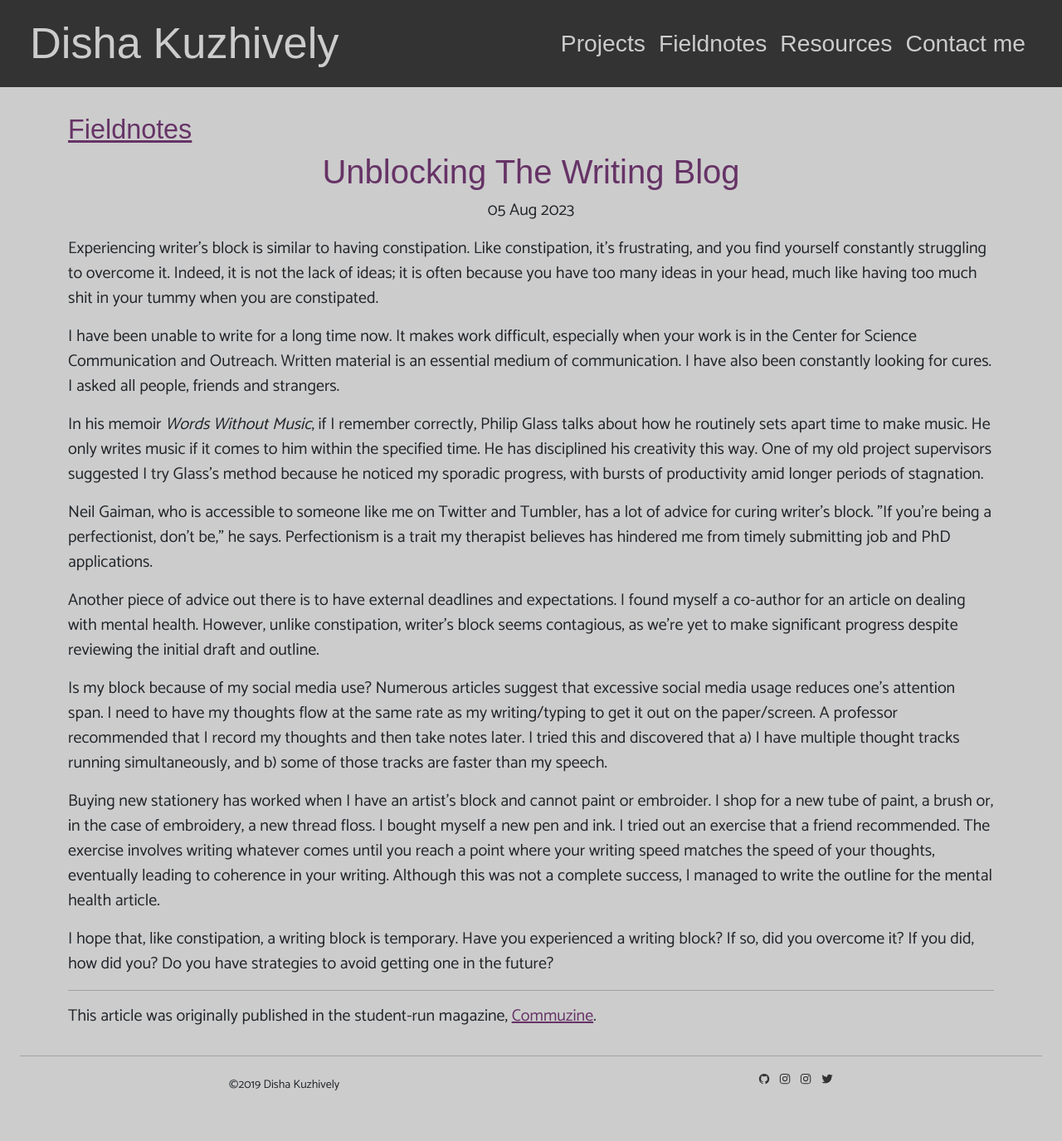
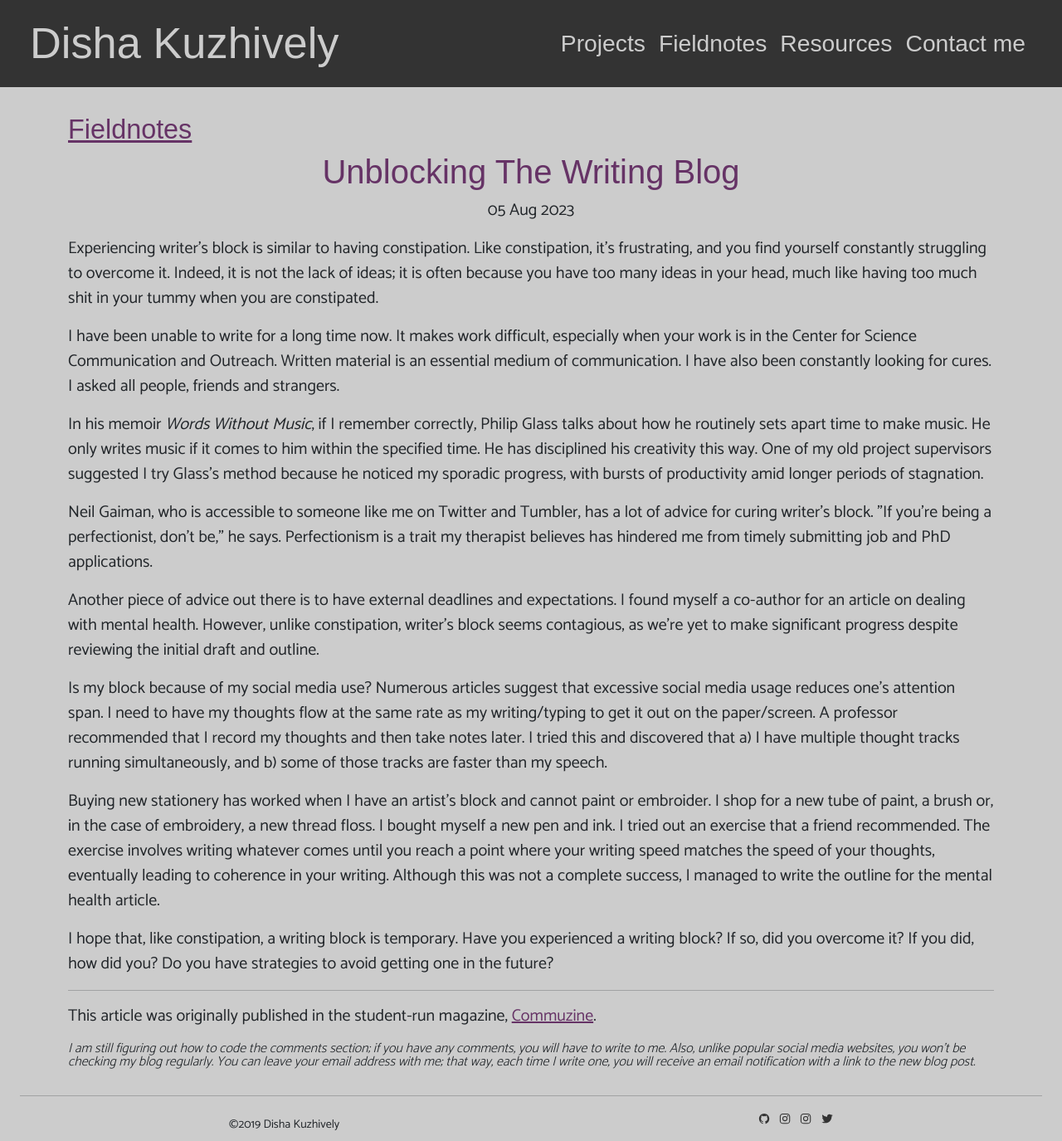
Before and after one commit to dishajk/dishajk.github.io, a Jekyll site: the page built from _posts/2023-08-05-unblocking-the-writing-blog.md, in a window 1280 px wide. Shown: the whole page at 83% size. Built offline with Jekyll 4.4.1, drawn with Linux system fonts in a browser that asks for light colours; nearby versions of some CDN libraries; some web fonts are replaced; before the commit the page ends 1327 px from its top, so only the background shows below that.

Commit message:
added note to the bottom of single posts

```diff
--- a/_layouts/fieldnote.html
+++ b/_layouts/fieldnote.html
@@ -6,4 +6,5 @@ layout: default
     <h1 class="text-center">{{ page.title }}</h1>
     <p class="text-center">{{ page.date | date_to_string }}</p>
     {{ content }}
+    <p class="fw-light fs-6 fst-italic lh-1">I am still figuring out how to code the comments section; if you have any comments, you will have to write to me. Also, unlike popular social media websites, you won’t be checking my blog regularly. You can leave your email address with me; that way, each time I write one, you will receive an email notification with a link to the new blog post.</p>
 </div>
```
